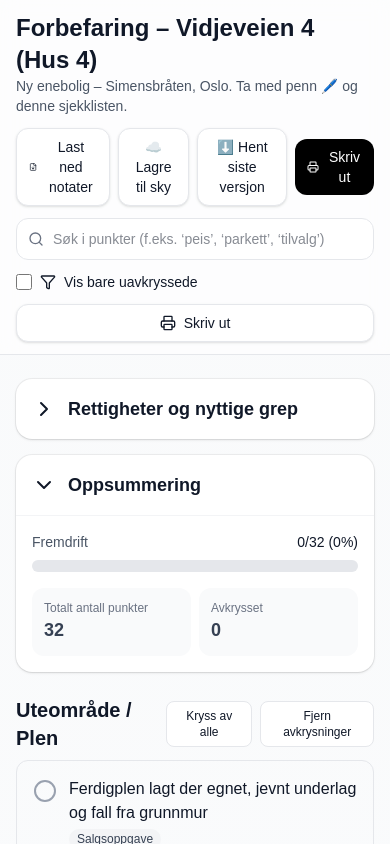
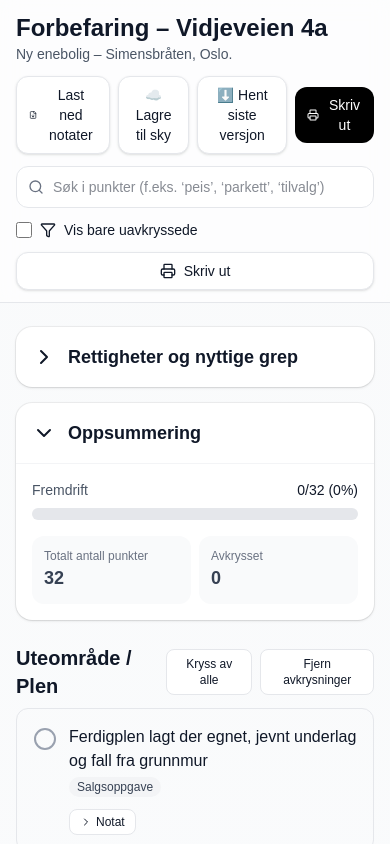
Before and after one commit to vegardlu/forbefaring-app, a Next.js app: page / in a window 390 px wide. Shown: the top 844 px of the page. Built offline with nearby package versions, Linux system fonts and the light colour scheme.

Commit message:
iphoneapp

```diff
--- a/app/page.tsx
+++ b/app/page.tsx
@@ -697,8 +697,8 @@ export default function Page() {
         <div className="mx-auto max-w-6xl px-4 py-3">
           <div className="flex flex-col gap-3 sm:flex-row sm:items-center sm:justify-between">
             <div>
-              <h1 className="text-2xl font-semibold">Forbefaring – Vidjeveien 4 (Hus 4)</h1>
-              <p className="text-sm text-gray-600">Ny enebolig – Simensbråten, Oslo. Ta med penn 🖊️ og denne sjekklisten.</p>
+              <h1 className="text-2xl font-semibold">Forbefaring – Vidjeveien 4a</h1>
+              <p className="text-sm text-gray-600">Ny enebolig – Simensbråten, Oslo.</p>
             </div>
             <div className="flex items-center gap-2">
               <button
```
